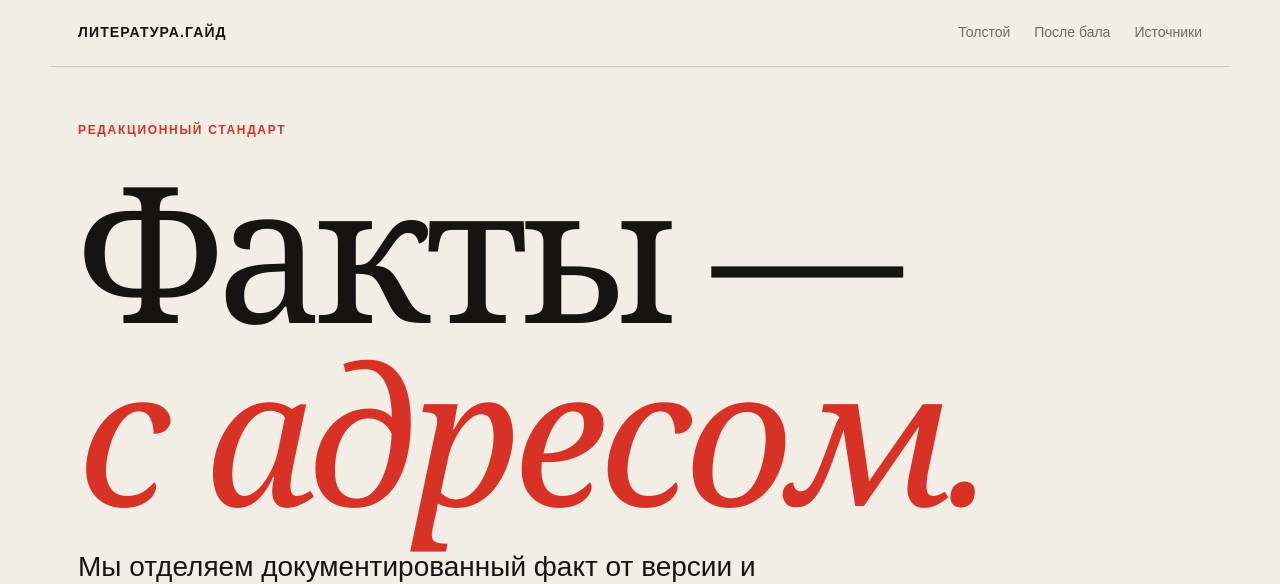
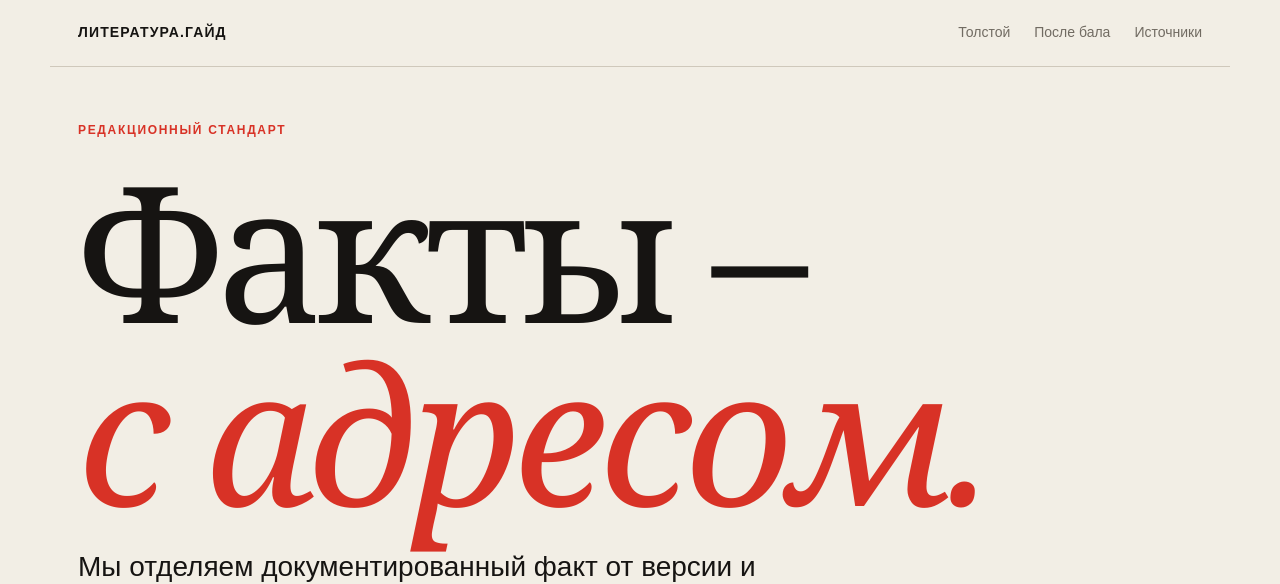
Before and after one commit to kosbushe/literature-guide, a Next.js app: page /sources in a window 1280 px wide. Shown: the top 584 px of the page. Built offline with nearby package versions, Linux system fonts and the light colour scheme.

Commit message:
Use shorter dashes in reader copy

```diff
--- a/app/sources/page.tsx
+++ b/app/sources/page.tsx
@@ -7,7 +7,7 @@ export default function SourcesPage() {
     <main>
       <section className="simple-hero">
         <p className="eyebrow">Редакционный стандарт</p>
-        <h1>Факты —<br /><em>с адресом.</em></h1>
+        <h1>Факты –<br /><em>с адресом.</em></h1>
         <p className="lead">Мы отделяем документированный факт от версии и красивой семейной легенды. Если точность возраста или детали спорна, так и пишем.</p>
       </section>
       <section className="source-list">
```
